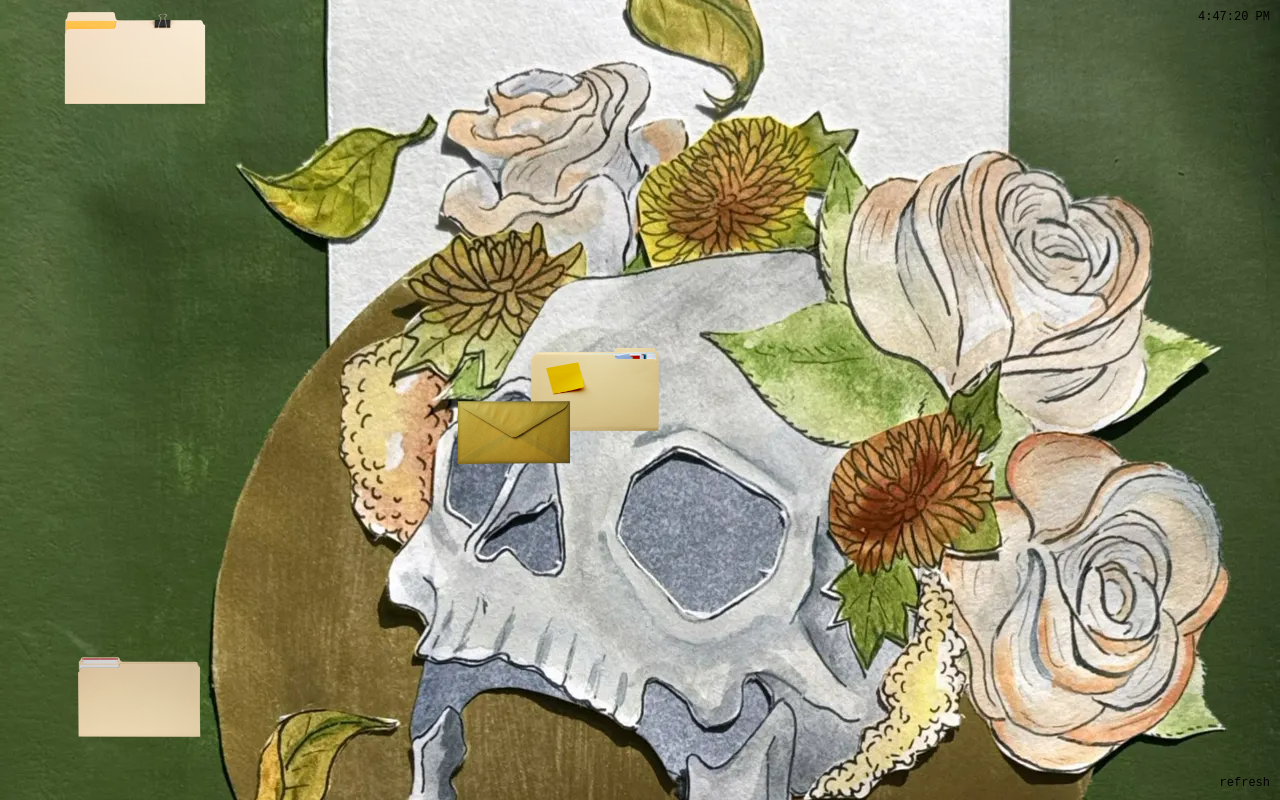
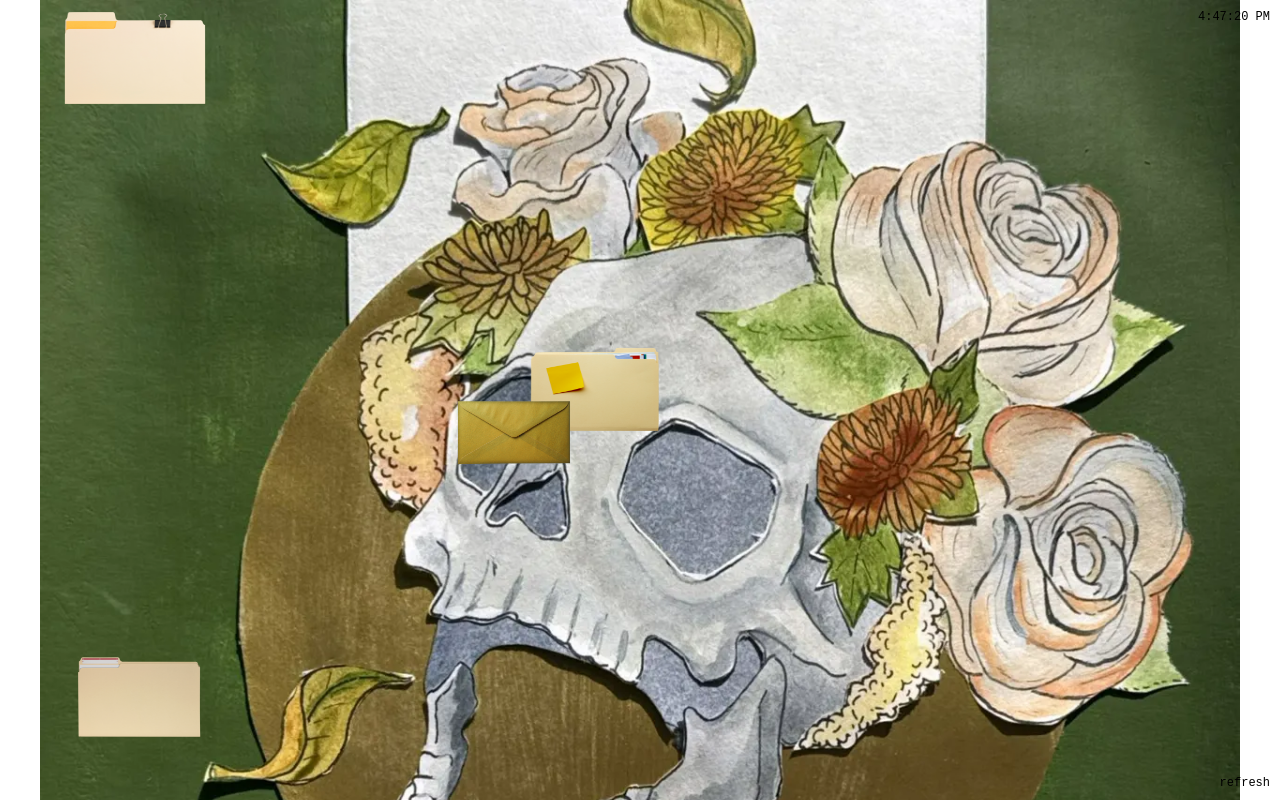
Before and after one commit to spncrbarn/FileCabinet, a plain HTML site: page index.html in a window 1280 px wide. Shown: the top 800 px of the page. Drawn offline with Linux system fonts and the light colour scheme.

Commit message:
Update styles.css

```diff
--- a/styles.css
+++ b/styles.css
@@ -7,6 +7,15 @@ body {
     position: relative;
     font-family: 'JetBrains Mono', monospace;
     color: black;
+}
+
+/* Thumbnail Image Styling */
+.thumbnail-image {
+    width: 100%;
+    height: auto;
+    max-width: 1200px;
+    margin: 0 auto;
+    display: block;
 }
 
 /* Folder Styling */
```
